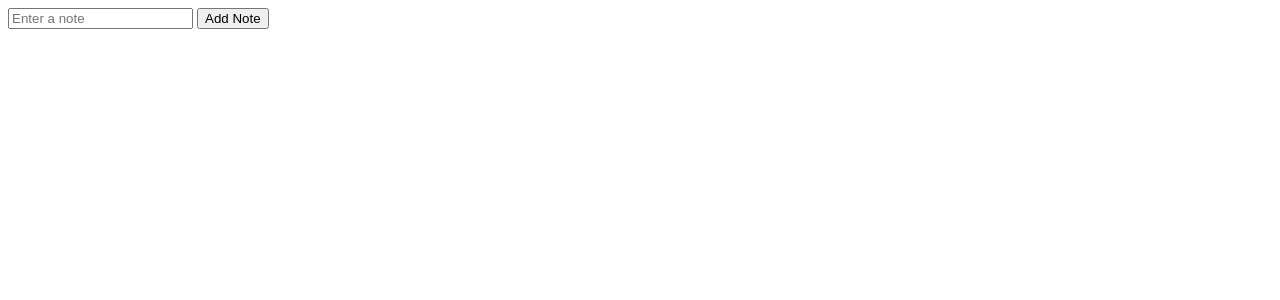
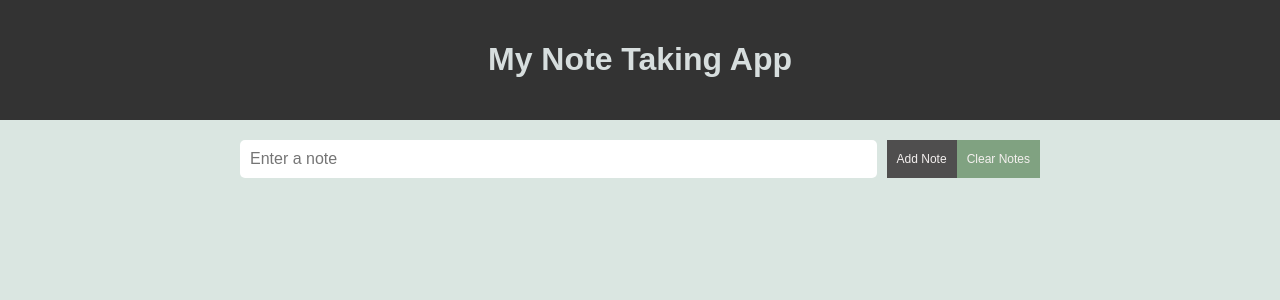
Before and after one commit to ayeshafarheen987/Flask_Backend, a Flask app: page / in a window 1280 px wide. Shown: the top 300 px of the page. Run offline with Flask 2, Linux system fonts and the light colour scheme.

Commit message:
Add files via upload

```diff
--- a/note_taking_app/app.py
+++ b/note_taking_app/app.py
@@ -1,13 +1,33 @@
-from flask import Flask, render_template, request
+from flask import Flask, render_template, request,session
+
 app = Flask(__name__)
+app.secret_key = 'debug_notetaking__app'
 
 
-notes = []
 @app.route('/', methods=["GET","POST"])
 def index():
+    if 'notes' not in session:
+
+        session['notes'] = []
+    notes = session['notes']
     if request.method=='POST':
-        note = request.form.get("note")
-        notes.append(note)
+
+        if 'Clear' in request.form:
+            session['notes'] = []
+            notes = []
+
+        elif 'note_to_remove' in request.form:
+            note_to_remove = request.form['note_to_remove']
+            notes.remove(note_to_remove)
+            session['notes'] = notes
+
+        else:
+            note = request.form.get('note')
+
+            if note and note.strip():
+
+                notes.append(note.strip())
+                session['notes']=notes
 
     return render_template("home.html", notes=notes)
 
--- a/note_taking_app/templates/home.html
+++ b/note_taking_app/templates/home.html
@@ -4,18 +4,101 @@
     <meta charset="UTF-8">
     <meta http-equiv="X-UA-Compatible" content="IE=edge">
     <meta name="viewport" content="width=device-width, initial-scale=1.0">
-    <title>Document</title>
+    <title>My Note Taking App</title>
+    <style>
+        body {
+            font-family: Arial, sans-serif;
+            margin: 0;
+            padding: 0;
+            background-color: rgb(218, 230, 225);
+        }
+        .header {
+            background-color: #333;
+            color: rgb(215, 222, 222);
+            text-align: center;
+            padding: 20px;
+        }
+        .container {
+            max-width: 800px;
+            margin: 0 auto;
+            padding: 20px;
+        }
+        form {
+            display: flex;
+            margin-bottom: 30px;
+
+        }
+        input[type="text"] {
+            flex: 1;
+            padding: 10px;
+            font-size: 16px;
+            border: none;
+            border-radius: 5px;
+            margin-right: 10px;
+        }
+        button {
+            background-color: #4f4e4e;
+            color: rgb(244, 240, 239);
+            border: none;
+            border-radius: 0px;
+            padding: 5px 10px;
+            font-size: 12px;
+            cursor: pointer;
+        }
+        button[type="submit"] {
+            background-color: #80a281;
+        }
+        button[type="submit"]:hover {
+            background-color: #226024;
+        }
+
+        ul {
+            list-style-type: none;
+            margin: 0;
+            padding: 0;
+
+        }
+        li {
+            display: flex;
+            flex-direction: column;
+            align-items: left;
+            margin-left:0px;
+
+        }
+
+        li button {
+
+            margin-left:730px;
+        }
+        form.remove-note-form {
+            display: inline-block;
+            margin-left: 100px;
+
+        }
+    </style>
 </head>
 <body>
-    <form action="{{url_for('index')}}" method="post">
-        <input type="text" name="note" placeholder="Enter a note">
-        <button>Add Note</button>
-    </form>
+    <div class="header">
+        <h1>My Note Taking App</h1>
+    </div>
+    <div class="container">
+        <form action="{{ url_for('index')}}" method="post">
+            <input type="text" name="note" placeholder="Enter a note">
+            <button>Add Note</button>
+            <button type="submit" name="Clear">Clear Notes</button>
+        </form>
 
         <ul>
         {% for note in notes%}
-            <li>{{ note }}</li>
+            <li>{{ note }} </span><br><br>
+                <form action="{{ url_for('index')}}" method="post" class="remove_note_form">
+                    <input type="hidden" name="note_to_remove" value="{{ note }}">
+                    <button type="submit" name="remove">Remove</button>
+                </form>
+            </li>
         {% endfor %}
         </ul>
+    </div>
+
 </body>
 </html>
```
